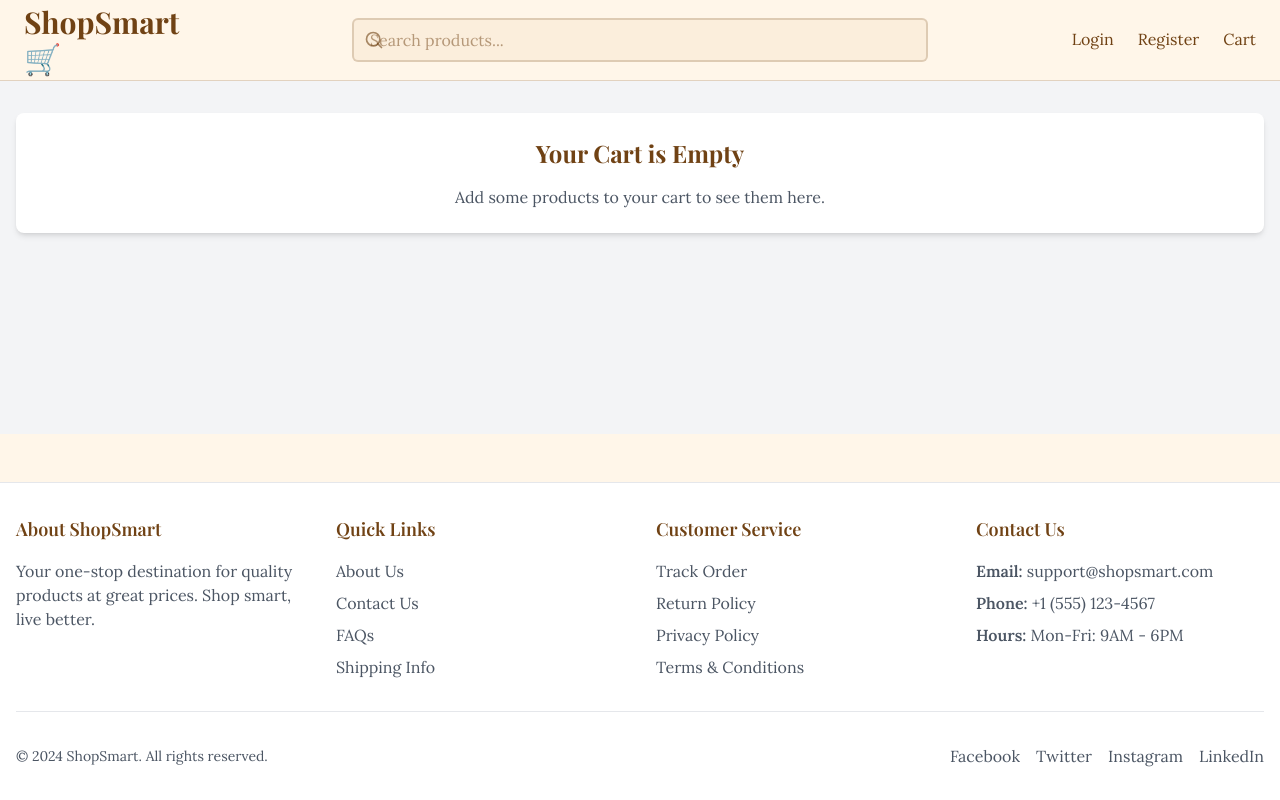
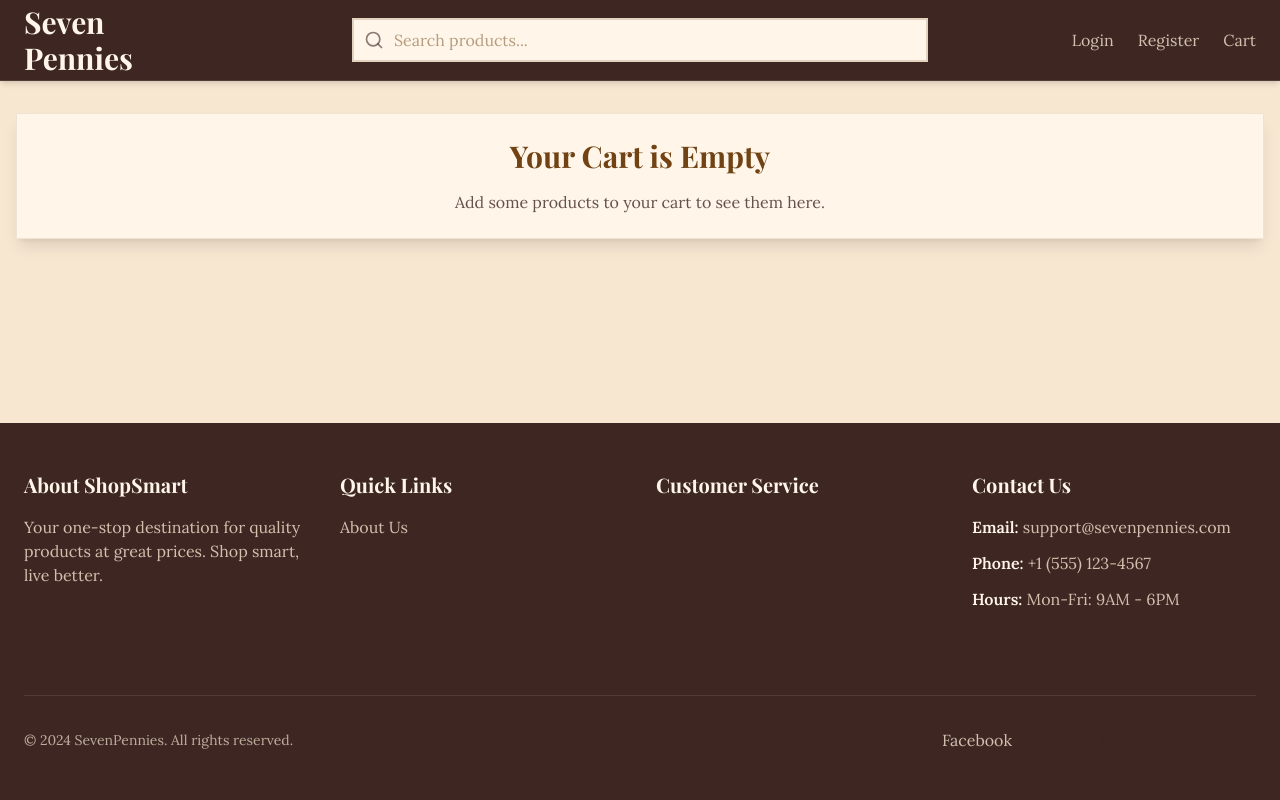
Before and after one commit to Erland-Mahesvara/module-4-revou, a React (Vite) app: page /cart in a window 1280 px wide. Built offline with nearby package versions, Linux system fonts and the light colour scheme.

Commit message:
Vitange 1.1

```diff
--- a/src/App.tsx
+++ b/src/App.tsx
@@ -14,7 +14,7 @@ function App() {
       <Router>
         <div className="flex flex-col min-h-screen">
           <Navbar />
-          <main className="flex-grow bg-gray-100">
+          <main className="flex-grow ">
             <div className="container mx-auto px-4 py-8">
               <Routes>
                 <Route path="/" element={<Home />} />
--- a/src/components/CategoryFilter.tsx
+++ b/src/components/CategoryFilter.tsx
@@ -14,7 +14,7 @@ const CategoryFilter = ({ categories }: CategoryFilterProps) => {
         {categories.map((category) => (
           <button
             key={category.id}
-            className="px-6 py-2 bg-vintage-paper text-vintage-coffee rounded-md
+            className="px-6 py-2 bg-vintage-paper text-vintage-coffee
                      hover:bg-vintage-rust hover:text-vintage-cream
                      transition-all duration-300 font-body
                      border border-vintage-sepia/10 hover:border-transparent
--- a/src/components/Footer.tsx
+++ b/src/components/Footer.tsx
@@ -1,12 +1,14 @@
 const Footer = () => {
   return (
-    <footer className="bg-white mt-12 border-t">
-      <div className="container mx-auto px-4 py-8">
+    <footer className="bg-vintage-coffee mt-12">
+      <div className="container mx-auto px-6 py-12">
         <div className="grid grid-cols-1 md:grid-cols-4 gap-8">
           {/* About Section */}
           <div>
-            <h3 className="text-lg font-semibold mb-4">About ShopSmart</h3>
-            <p className="text-gray-600">
+            <h3 className="font-display text-xl font-bold mb-4 text-vintage-cream">
+              About ShopSmart
+            </h3>
+            <p className="font-body text-vintage-paper/80">
               Your one-stop destination for quality products at great prices.
               Shop smart, live better.
             </p>
@@ -14,25 +16,39 @@ const Footer = () => {
 
           {/* Quick Links */}
           <div>
-            <h3 className="text-lg font-semibold mb-4">Quick Links</h3>
-            <ul className="space-y-2">
+            <h3 className="font-display text-xl font-bold mb-4 text-vintage-cream">
+              Quick Links
+            </h3>
+            <ul className="space-y-3">
               <li>
-                <a href="#" className="text-gray-600 hover:text-blue-600">
+                <a
+                  href="#"
+                  className="font-body text-vintage-paper/80 hover:text-vintage-gold transition-colors"
+                >
                   About Us
                 </a>
               </li>
               <li>
-                <a href="#" className="text-gray-600 hover:text-blue-600">
+                <a
+                  href="#"
+                  className="font-body text-vintage-coffee/80 hover:text-vintage-gold transition-colors"
+                >
                   Contact Us
                 </a>
               </li>
               <li>
-                <a href="#" className="text-gray-600 hover:text-blue-600">
+                <a
+                  href="#"
+                  className="font-body text-vintage-coffee/80 hover:text-vintage-gold transition-colors"
+                >
                   FAQs
                 </a>
               </li>
               <li>
-                <a href="#" className="text-gray-600 hover:text-blue-600">
+                <a
+                  href="#"
+                  className="font-body text-vintage-coffee/80 hover:text-vintage-gold transition-colors"
+                >
                   Shipping Info
                 </a>
               </li>
@@ -41,25 +57,39 @@ const Footer = () => {
 
           {/* Customer Service */}
           <div>
-            <h3 className="text-lg font-semibold mb-4">Customer Service</h3>
-            <ul className="space-y-2">
+            <h3 className="font-display text-xl font-bold mb-4 text-vintage-cream">
+              Customer Service
+            </h3>
+            <ul className="space-y-3">
               <li>
-                <a href="#" className="text-gray-600 hover:text-blue-600">
+                <a
+                  href="#"
+                  className="font-body text-vintage-coffee/80 hover:text-vintage-gold transition-colors"
+                >
                   Track Order
                 </a>
               </li>
               <li>
-                <a href="#" className="text-gray-600 hover:text-blue-600">
+                <a
+                  href="#"
+                  className="font-body text-vintage-coffee/80 hover:text-vintage-gold transition-colors"
+                >
                   Return Policy
                 </a>
               </li>
               <li>
-                <a href="#" className="text-gray-600 hover:text-blue-600">
+                <a
+                  href="#"
+                  className="font-body text-vintage-coffee/80 hover:text-vintage-gold transition-colors"
+                >
                   Privacy Policy
                 </a>
               </li>
               <li>
-                <a href="#" className="text-gray-600 hover:text-blue-600">
+                <a
+                  href="#"
+                  className="font-body text-vintage-coffee/80 hover:text-vintage-gold transition-colors"
+                >
                   Terms & Conditions
                 </a>
               </li>
@@ -68,39 +98,55 @@ const Footer = () => {
 
           {/* Contact Info */}
           <div>
-            <h3 className="text-lg font-semibold mb-4">Contact Us</h3>
-            <ul className="space-y-2">
-              <li className="text-gray-600">
-                <span className="font-semibold">Email:</span>{" "}
-                support@shopsmart.com
+            <h3 className="font-display text-xl font-bold mb-4 text-vintage-cream">
+              Contact Us
+            </h3>
+            <ul className="space-y-3">
+              <li className="font-body text-vintage-paper/80">
+                <span className="font-bold text-vintage-cream">Email:</span>{" "}
+                support@sevenpennies.com
               </li>
-              <li className="text-gray-600">
-                <span className="font-semibold">Phone:</span> +1 (555) 123-4567
+              <li className="font-body text-vintage-paper/80">
+                <span className="font-bold text-vintage-cream">Phone:</span> +1
+                (555) 123-4567
               </li>
-              <li className="text-gray-600">
-                <span className="font-semibold">Hours:</span> Mon-Fri: 9AM - 6PM
+              <li className="font-body text-vintage-paper/80">
+                <span className="font-bold text-vintage-cream">Hours:</span>{" "}
+                Mon-Fri: 9AM - 6PM
               </li>
             </ul>
           </div>
         </div>
 
         {/* Bottom Section */}
-        <div className="border-t mt-8 pt-8">
+        <div className="border-t border-vintage-cream/10 mt-12 pt-8">
           <div className="flex flex-col md:flex-row justify-between items-center">
-            <p className="text-gray-600 text-sm">
-              © 2024 ShopSmart. All rights reserved.
+            <p className="font-body text-vintage-paper/70 text-sm">
+              © 2024 SevenPennies. All rights reserved.
             </p>
             <div className="flex space-x-4 mt-4 md:mt-0">
-              <a href="#" className="text-gray-600 hover:text-blue-600">
+              <a
+                href="#"
+                className="font-body text-vintage-paper/80 hover:text-vintage-gold transition-colors"
+              >
                 Facebook
               </a>
-              <a href="#" className="text-gray-600 hover:text-blue-600">
+              <a
+                href="#"
+                className="font-body text-vintage-coffee/80 hover:text-vintage-gold transition-colors"
+              >
                 Twitter
               </a>
-              <a href="#" className="text-gray-600 hover:text-blue-600">
+              <a
+                href="#"
+                className="font-body text-vintage-coffee/80 hover:text-vintage-gold transition-colors"
+              >
                 Instagram
               </a>
-              <a href="#" className="text-gray-600 hover:text-blue-600">
+              <a
+                href="#"
+                className="font-body text-vintage-coffee/80 hover:text-vintage-gold transition-colors"
+              >
                 LinkedIn
               </a>
             </div>
--- a/src/components/Navbar.tsx
+++ b/src/components/Navbar.tsx
@@ -12,20 +12,19 @@ const Navbar = () => {
 
   const handleSearch = (e: React.FormEvent) => {
     e.preventDefault();
-    // Search functionality will be implemented later
     console.log("Searching for:", searchQuery);
   };
 
   return (
-    <nav className="bg-vintage-cream border-b border-vintage-sepia/20 shadow-md">
+    <nav className="bg-vintage-coffee border-b border-vintage-cream/10 shadow-md">
       <div className="container mx-auto px-6">
         <div className="flex items-center h-20">
           <div className="w-48">
             <Link
               to="/"
-              className="text-3xl font-display font-bold text-vintage-sepia hover:text-vintage-gold transition-colors"
+              className="text-3xl font-display font-bold text-vintage-cream hover:text-vintage-gold transition-colors"
             >
-              ShopSmart 🛒
+              Seven Pennies
             </Link>
           </div>
 
@@ -37,11 +36,11 @@ const Navbar = () => {
                   value={searchQuery}
                   onChange={(e) => setSearchQuery(e.target.value)}
                   placeholder="Search products..."
-                  className="input w-full"
+                  className="input w-full pl-10 bg-vintage-cream"
                 />
                 <button
                   type="submit"
-                  className="absolute left-3 top-1/2 -translate-y-1/2 text-vintage-sepia/60"
+                  className="absolute left-3 top-1/2 -translate-y-1/2 text-vintage-coffee/60 pointer-events-none"
                 >
                   <svg
                     xmlns="http://www.w3.org/2000/svg"
@@ -63,13 +62,22 @@ const Navbar = () => {
           </div>
 
           <div className="w-48 flex items-center justify-end space-x-6">
-            <Link to="/login" className="nav-link">
+            <Link
+              to="/login"
+              className="text-vintage-paper/80 hover:text-vintage-gold transition-colors"
+            >
               Login
             </Link>
-            <Link to="/register" className="nav-link">
+            <Link
+              to="/register"
+              className="text-vintage-paper/80 hover:text-vintage-gold transition-colors"
+            >
               Register
             </Link>
-            <Link to="/cart" className="nav-link flex items-center">
+            <Link
+              to="/cart"
+              className="text-vintage-paper/80 hover:text-vintage-gold transition-colors flex items-center"
+            >
               Cart
               {cartItemCount > 0 && (
                 <span className="ml-1 px-2 py-0.5 bg-vintage-rust text-vintage-cream text-xs rounded-full font-bold">
--- a/src/index.css
+++ b/src/index.css
@@ -6,7 +6,7 @@
 
 @layer base {
   body {
-    @apply bg-vintage-cream font-body text-vintage-coffee bg-vintage-texture;
+    @apply bg-vintage-paper font-body text-vintage-coffee bg-vintage-texture;
   }
   h1,
   h2,
@@ -32,23 +32,30 @@
 
 @layer components {
   .btn {
-    @apply px-4 py-2 bg-vintage-rust text-vintage-cream rounded-md
+    @apply px-4 py-2 bg-vintage-rust text-vintage-cream
            hover:bg-vintage-gold transition-all duration-300
            shadow-md hover:shadow-lg transform hover:-translate-y-0.5
            border border-vintage-sepia/20;
   }
   .card {
-    @apply bg-vintage-cream shadow-lg rounded-lg p-6
+    @apply bg-vintage-cream shadow-lg p-6
            border border-vintage-sepia/10 hover:shadow-xl
            transition-shadow duration-300
            backdrop-blur-sm backdrop-brightness-105;
   }
   .input {
-    @apply border-2 border-vintage-sepia/20 rounded-md px-4 py-2
+    @apply border-2 border-vintage-sepia/20 px-4 py-2
            bg-vintage-paper/50 text-vintage-coffee
            focus:outline-none focus:border-vintage-gold
            focus:ring-2 focus:ring-vintage-gold/20
            placeholder-vintage-sepia/50;
+  }
+  .dark-input {
+    @apply border-2 border-vintage-cream/10 px-4 py-2
+           bg-vintage-sepia/10 text-vintage-cream
+           focus:outline-none focus:border-vintage-gold
+           focus:ring-2 focus:ring-vintage-gold/20
+           placeholder-vintage-cream/50;
   }
   .nav-link {
     @apply text-vintage-sepia hover:text-vintage-gold
--- a/src/pages/Cart.tsx
+++ b/src/pages/Cart.tsx
@@ -5,9 +5,11 @@ const Cart = () => {
 
   if (state.items.length === 0) {
     return (
-      <div className="bg-white rounded-lg shadow-md p-6 text-center">
-        <h2 className="text-2xl font-bold mb-4">Your Cart is Empty</h2>
-        <p className="text-gray-600">
+      <div className="card text-center">
+        <h2 className="font-display text-3xl font-bold mb-4 text-vintage-sepia">
+          Your Cart is Empty
+        </h2>
+        <p className="font-body text-vintage-coffee/80">
           Add some products to your cart to see them here.
         </p>
       </div>
@@ -23,12 +25,14 @@ const Cart = () => {
   };
 
   return (
-    <div className="bg-white rounded-lg shadow-md p-6">
-      <div className="flex justify-between items-center mb-6">
-        <h2 className="text-2xl font-bold">Shopping Cart</h2>
+    <div className="card">
+      <div className="flex justify-between items-center mb-8">
+        <h2 className="font-display text-3xl font-bold text-vintage-sepia">
+          Shopping Cart
+        </h2>
         <button
           onClick={clearCart}
-          className="text-red-600 hover:text-red-700 font-medium"
+          className="font-body text-vintage-rust hover:text-vintage-gold transition-colors font-medium"
         >
           Clear Cart
         </button>
@@ -37,39 +41,47 @@ const Cart = () => {
         {state.items.map((item) => (
           <div
             key={item.id}
-            className="flex items-center space-x-4 border-b pb-4"
+            className="flex items-center space-x-4 border-b border-vintage-sepia/10 pb-6"
           >
             <img
               src={item.images[0]}
               alt={item.title}
-              className="w-24 h-24 object-cover rounded-lg"
+              className="w-24 h-24 object-cover border border-vintage-sepia/10"
             />
             <div className="flex-1">
-              <h3 className="text-lg font-semibold">{item.title}</h3>
-              <p className="text-gray-600">Category: {item.category.name}</p>
+              <h3 className="font-display text-xl font-bold text-vintage-sepia">
+                {item.title}
+              </h3>
+              <p className="font-body text-vintage-coffee/80">
+                Category: {item.category.name}
+              </p>
               <div className="flex items-center space-x-2 mt-2">
                 <button
                   onClick={() => handleQuantityDecrease(item.id, item.quantity)}
-                  className="px-2 py-1 border rounded hover:bg-gray-100"
+                  className="px-3 py-1 border border-vintage-sepia/20
+                           hover:bg-vintage-paper transition-colors font-body text-vintage-coffee"
                 >
                   -
                 </button>
-                <span>{item.quantity}</span>
+                <span className="font-body text-vintage-coffee font-medium px-3">
+                  {item.quantity}
+                </span>
                 <button
                   onClick={() => updateQuantity(item.id, item.quantity + 1)}
-                  className="px-2 py-1 border rounded hover:bg-gray-100"
+                  className="px-3 py-1 border border-vintage-sepia/20
+                           hover:bg-vintage-paper transition-colors font-body text-vintage-coffee"
                 >
                   +
                 </button>
               </div>
             </div>
             <div className="text-right">
-              <div className="text-lg font-bold">
+              <div className="price-tag">
                 ${(item.price * item.quantity).toFixed(2)}
               </div>
               <button
                 onClick={() => removeFromCart(item.id)}
-                className="text-red-600 hover:text-red-700"
+                className="font-body text-vintage-rust hover:text-vintage-gold transition-colors"
               >
                 Remove
               </button>
@@ -78,19 +90,23 @@ const Cart = () => {
         ))}
 
         <div className="mt-6 space-y-4">
-          <div className="flex justify-between text-lg">
+          <div className="flex justify-between text-lg font-body text-vintage-coffee">
             <span>Subtotal:</span>
-            <span className="font-bold">${state.total.toFixed(2)}</span>
+            <span className="font-bold text-vintage-sepia">
+              ${state.total.toFixed(2)}
+            </span>
           </div>
-          <div className="flex justify-between text-lg">
+          <div className="flex justify-between text-lg font-body text-vintage-coffee">
             <span>Tax (10%):</span>
-            <span className="font-bold">${(state.total * 0.1).toFixed(2)}</span>
+            <span className="font-bold text-vintage-sepia">
+              ${(state.total * 0.1).toFixed(2)}
+            </span>
           </div>
-          <div className="flex justify-between text-xl font-bold border-t pt-4">
+          <div className="flex justify-between text-xl font-display font-bold border-t border-vintage-sepia/20 pt-6 text-vintage-sepia">
             <span>Total:</span>
             <span>${(state.total * 1.1).toFixed(2)}</span>
           </div>
-          <button className="w-full bg-blue-600 text-white py-3 rounded-lg hover:bg-blue-700 transition-colors">
+          <button className="btn w-full py-4 text-lg font-bold mt-6">
             Proceed to Checkout
           </button>
         </div>
```
Also changed, not shown: src/components/ProductCard.tsx (+4 -4 lines), src/pages/ProductDetail.tsx (+18 -12 lines).
